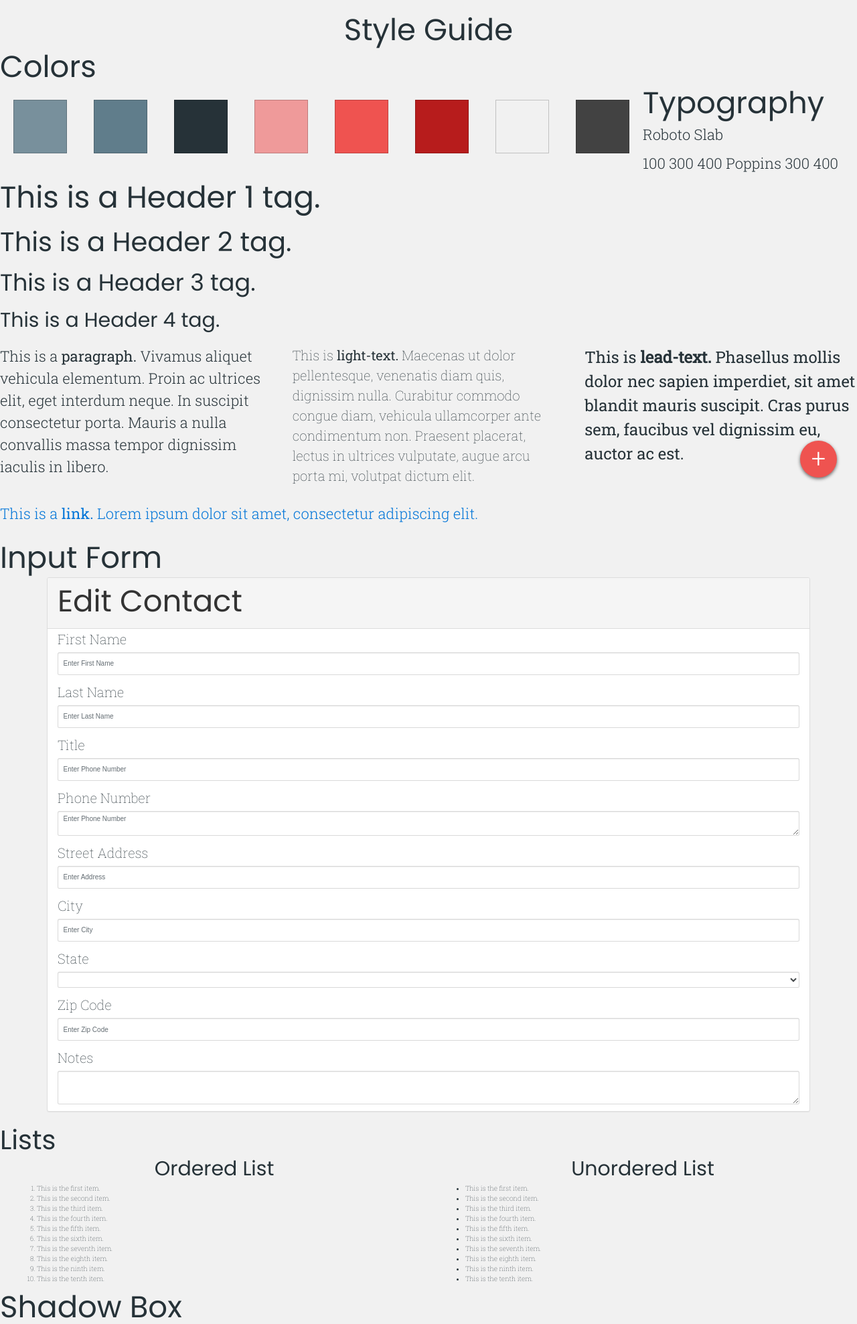
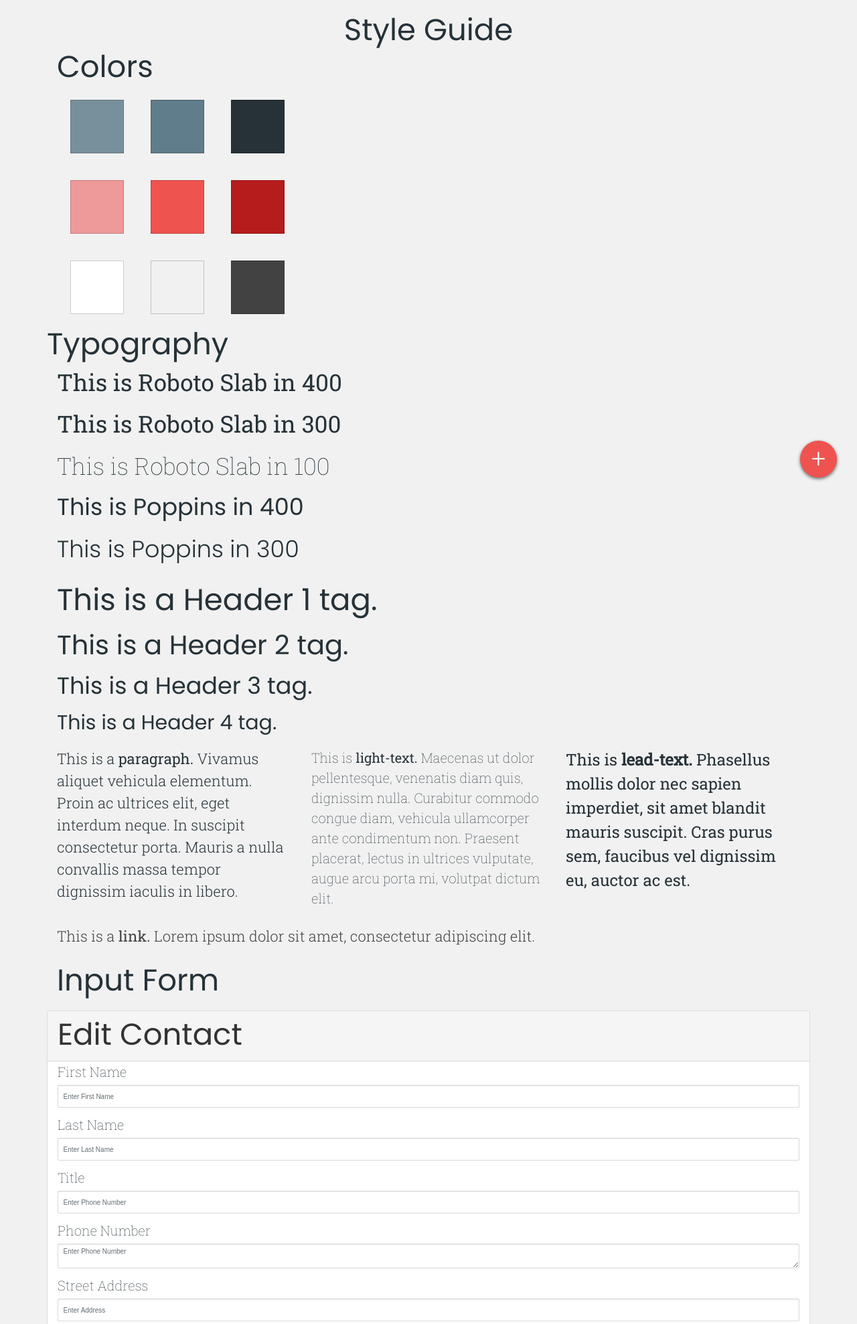
Before and after one commit to stephanielamm/contact-manager-php, a PHP site: page /styleguide.php in a window 1280 px wide. Shown: the part 57-2034 px from the top of the page at 67% size. Run offline with PHP 8.4, Linux system fonts and the light colour scheme; data that the repository does not hold is empty; some libraries are stand-ins or nearby versions.

Commit message:
Finished style guide.

```diff
--- a/index.php
+++ b/index.php
@@ -6,7 +6,7 @@
 
 <div class="container panel panel-default">
   <div class="row panel-heading">
-      <h2 class="panel-title">All Contacts</h2>
+      <h1 class="panel-title">Contacts</h1>
   </div>
 
 <?php foreach ($contacts as $contact) :?>
--- a/style.css
+++ b/style.css
@@ -6,6 +6,9 @@
   height: 80px;
   margin: 20px;
   border: 1px solid rgba(0, 0, 0, .2);
+}
+.white {
+  background: #FFF;
 }
 .main1 {
   background: #607D8B;
@@ -76,6 +79,22 @@ h4 {
 a:hover {
   text-decoration: none;
   color: #EF5350;
+}
+a {
+  text-decoration: none;
+  color: #424242;
+}
+.list-ul {
+  font-family: 'Roboto Slab', serif;
+  font-weight: 400;
+  color: #EF5350;
+  font-size: 20px;
+}
+.list-ol {
+  font-family: 'Roboto Slab', serif;
+  font-weight: 400;
+  color: #78909C;
+  font-size: 20px;
 }
 .form-group {
   font-family: 'Roboto Slab', serif;
--- a/styleguide.php
+++ b/styleguide.php
@@ -1,54 +1,73 @@
 <?php
   include 'header.php'
   ?>
-<html>
-  <head>
-    <meta charset="utf-8">
-    <title>Style Guide</title>
-
-    <!-- MOBILE -->
-    <meta name="viewport" content="width=device-width, initial-scale=1">
-     <!-- BOOTSTRAP -->
-    <link href="//maxcdn.bootstrapcdn.com/bootstrap/3.3.6/css/bootstrap.min.css" type="text/css" rel="stylesheet">
-    <link rel="stylesheet" href="https://maxcdn.bootstrapcdn.com/bootstrap/4.0.0-alpha.6/css/bootstrap.min.css" integrity="sha384-rwoIResjU2yc3z8GV/NPeZWAv56rSmLldC3R/AZzGRnGxQQKnKkoFVhFQhNUwEyJ" crossorigin="anonymous">
-    <!-- FONT AWESOME -->
-    <link rel="stylesheet" href="//maxcdn.bootstrapcdn.com/font-awesome/4.5.0/css/font-awesome.min.css">
-    <script src="https://use.fontawesome.com/587778f1fd.js"></script>
-    <!-- CUSTOM CSS -->
-    <link rel="stylesheet" type="text/css" href="style.css">
-    <!-- GOOGLE FONTS -->
-    <link href="https://fonts.googleapis.com/css?family=Poppins:300,400|Roboto+Slab:100,300" rel="stylesheet">
-    </head>
-  <body>
+<div class="container">
 <div class="row">
   <div class="col-xs-12 col-sm-12 col-md-12 col-lg-12 col-xl-12">
     <h1 class="align-center">Style Guide</h1>
   </div>
  </div>
-
-
+</div>
+<div class="container">
+ <div class="row">
+   <div class="col-xs-12 col-sm-12 col-md- col-lg-12 col-xl-12">
      <h1>Colors</h1>
+   </div>
+ </div>
+ <div class="row">
+   <div class="col-xs-12 col-sm-12 col-md- col-lg-12 col-xl-12">
      <div class="swatch main2"></div>
      <div class="swatch main1"></div>
      <div class="swatch text"></div>
-
+   </div>
+ </div>
+  <div class="row">
+    <div class="col-xs-12 col-sm-12 col-md- col-lg-12 col-xl-12">
      <div class="swatch accent1"></div>
      <div class="swatch accent2"></div>
      <div class="swatch accent3"></div>
-
+   </div>
+ </div>
+  <div class="row">
+    <div class="col-xs-12 col-sm-12 col-md- col-lg-12 col-xl-12">
+     <div class="swatch white"></div>
      <div class="swatch neutral1"></div>
      <div class="swatch neutral2"></div>
+</div>
+</div>
+</div>
 
+<div class="container">
+  <div class="row">
     <h1>Typography</h1>
-    <p>Roboto Slab<p>
-    100
-    300
-    400
-
-  Poppins
-  300
-  400
-
+  </div>
+  <div class="row">
+  <div class="col-xs-12 col-sm-12 col-md- col-lg-12 col-xl-12">
+    <p style="font-family: 'Roboto Slab', serif; font-weight: 400; font-size: 35px;">This is Roboto Slab in 400<p>
+    </div>
+  </div>
+  <div class="row">
+  <div class="col-xs-12 col-sm-12 col-md- col-lg-12 col-xl-12">
+      <p style="font-family: 'Roboto Slab', serif; font-weight: 400; font-size: 35px;">This is Roboto Slab in 300<p>
+  </div>
+  </div>
+  <div class="row">
+  <div class="col-xs-12 col-sm-12 col-md- col-lg-12 col-xl-12">
+      <p style="font-family: 'Roboto Slab', serif; font-weight: 100; font-size: 35px;">This is Roboto Slab in 100<p>
+  </div>
+  </div>
+  <div class="row">
+  <div class="col-xs-12 col-sm-12 col-md- col-lg-12 col-xl-12">
+    <p style="font-family: 'Poppins', sanss-serif; font-weight: 400; font-size: 35px;">This is Poppins in 400<p>
+    </div>
+  </div>
+  <div class="row">
+  <div class="col-xs-12 col-sm-12 col-md- col-lg-12 col-xl-12">
+      <p style="font-family: 'Poppins', sans-serif; font-weight: 300; font-size: 35px;">This is Poppins in 300<p>
+  </div>
+  </div>
+</div></br>
+<div class="container">
 <div class="row">
   <div class="col-xs-12 col-sm-12 col-md-12 col-lg-12 col-xl-12">
     <h1>This is a Header 1 tag.</h1></br>
@@ -69,8 +88,11 @@
   </div>
 </div>
     <p><a href="#">This is a<b> link. </b>Lorem ipsum dolor sit amet, consectetur adipiscing elit.</a></p></br>
+</div>
 
-  <h1>Input Form</h1>
+<div class="container">
+  <h1>Input Form</h1></br>
+<div class="row">
     <div class="container panel panel-default" id="presentation">
       <div class="row panel-heading">
     <form method="POST" action="/#.php">
@@ -169,39 +191,30 @@
     </div>
   </form>
 </div>
+</div>
 
 <div class="row">
   <div class="col-xs-12 col-sm-12 col-md-12 col-lg-12 col-xl-12">
-    <h2 class="style-h2">Lists</h2>
+    <h2>Lists</h2>
 
   <div class="col-xs-12 col-sm-12 col-md-6 col-lg-6 col-xl-6">
-    <h4 class="align-center">Ordered List</h4>
-      <ol>
+    <h4>Ordered List</h4>
+      <ol class="list-ol">
         <li>This is the first item.</li>
         <li>This is the second item.</li>
         <li>This is the third item.</li>
         <li>This is the fourth item.</li>
         <li>This is the fifth item.</li>
-        <li>This is the sixth item.</li>
-        <li>This is the seventh item.</li>
-        <li>This is the eighth item.</li>
-        <li>This is the ninth item.</li>
-        <li>This is the tenth item.</li>
       </ol>
     </div>
     <div class="col-xs-12 col-sm-12 col-md-6 col-lg-6 col-xl-6">
-      <h4 class="align-center">Unordered List</h4>
-        <ul>
+      <h4>Unordered List</h4>
+        <ul class="list-ul">
           <li>This is the first item.</li>
           <li>This is the second item.</li>
           <li>This is the third item.</li>
           <li>This is the fourth item.</li>
           <li>This is the fifth item.</li>
-          <li>This is the sixth item.</li>
-          <li>This is the seventh item.</li>
-          <li>This is the eighth item.</li>
-          <li>This is the ninth item.</li>
-          <li>This is the tenth item.</li>
         </ul>
       </div>
     </div>
@@ -211,7 +224,7 @@
   <h1>Shadow Box</h1>
     <div class="container panel panel-default">
       <div class="row panel-heading">
-          <h2 class="panel-title">All Contacts</h2>
+          <h2 class="panel-title">Contacts</h2>
       </div>
             <a href="#">
             <div class="row contact-box" id="presentation">
@@ -235,7 +248,6 @@
 <a href="/delete.php?id=<?= $contact['id']; ?>" class="btn btn-danger btn-delete">Delete</a>
 
 
-<h1>Floating Button</h1>
 <div id="container-floating">
   <div id="floating-button" data-toggle="tooltip" data-placement="left" data-original-title="Create" onclick="#;">
     <p class="plus">+</p>
```
Lines whose indentation alone changed are shown as unchanged.
